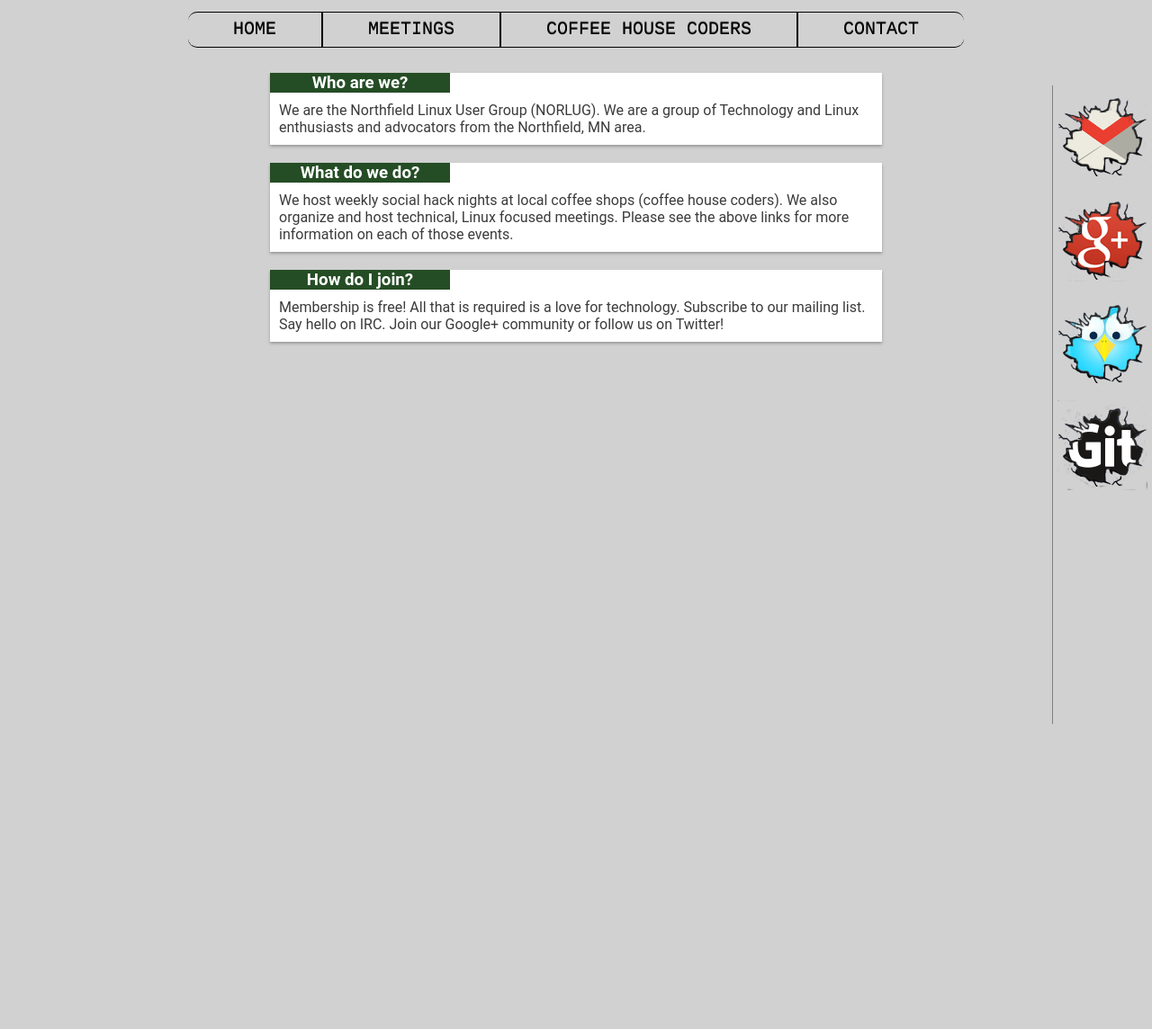
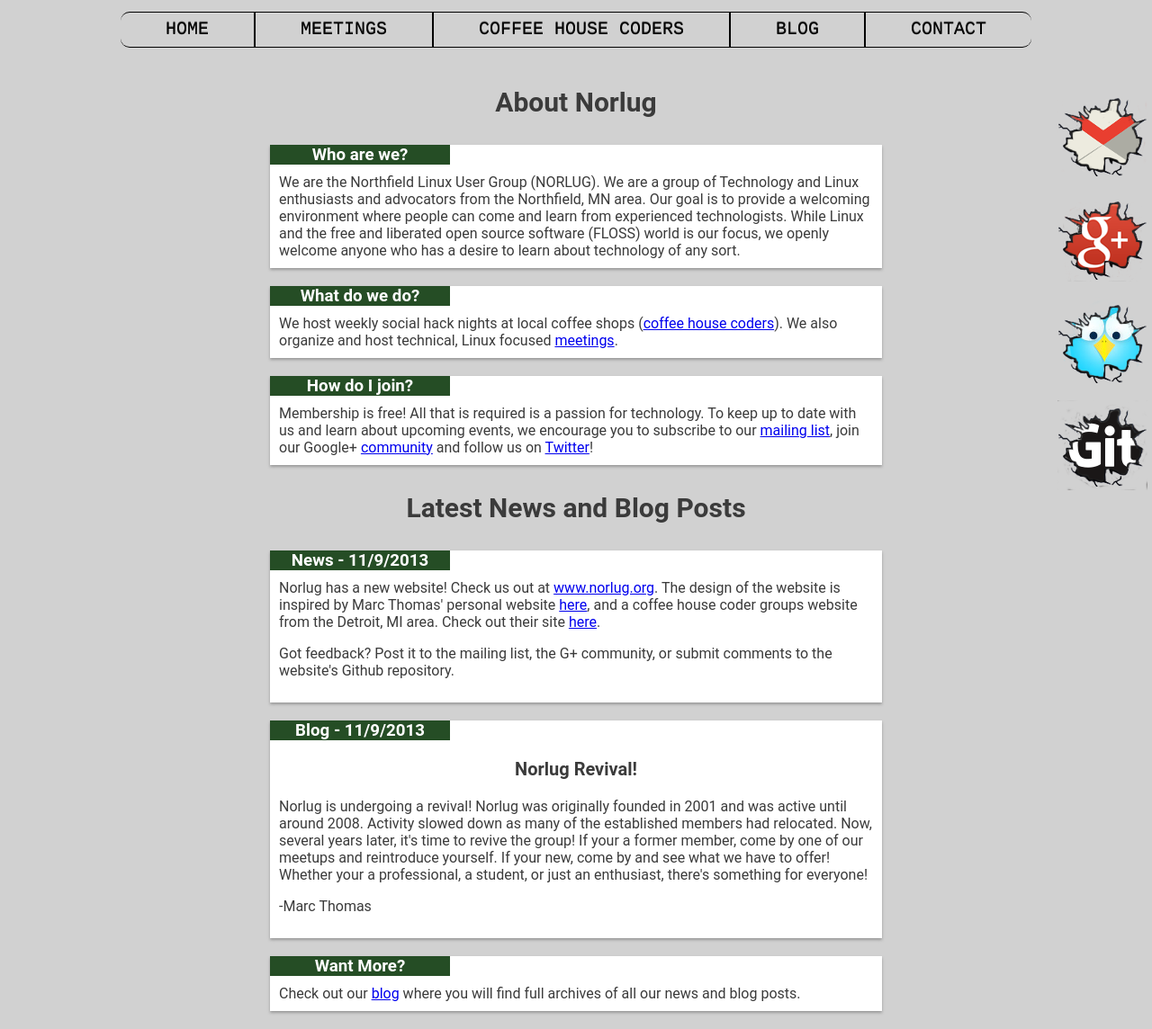
Before and after one commit to norlug/norlug.github.io, a Jekyll site: the page built from index.html, in a window 1280 px wide. Shown: the whole page at 90% size. Built offline with Jekyll 4.4.1, drawn with Linux system fonts in a browser that asks for light colours; before the commit the page ends 900 px from its top, so only the background shows below that.

Commit message:
Updates to UI across the board.

```diff
--- a/_layouts/default.html
+++ b/_layouts/default.html
@@ -2,7 +2,7 @@
 <!DOCTYPE html>
 <html>
     <head>
-    <link rel="shortcut icon" type="image/x-icon" href="/icons/dragonfavicon.ico">
+    <link rel="shortcut icon" type="image/x-icon" href="/icons/favicon.ico">
 	<link rel="stylesheet" href="/css/StyleSheetMain.css">
     <!-- <link rel="stylesheet" href="/css/lightbox.css"/>
     <script src="/js/jquery-1.10.2.min.js"></script>
@@ -19,6 +19,7 @@
             <li><a href="/" title="Home">Home</a></li>
             <li><a href="/meetings" title="Technical">Meetings</a></l1>
             <li><a href="/coffeehousecoders" title="CoffeeHouseCoders">Coffee house Coders</a></l1>
+            <li><a href="/blog" title="blog">Blog</a> </li>
 			<li><a href="/contact" title="Contact">Contact</a></li>
 	    </ul>
     </div>
@@ -32,19 +33,19 @@
                      <aside>
                         <ul class="RightLinks">
                             <li>
-                                <a href="https://groups.google.com/forum/#!forum/norlug" target="_blank">
+                                <a href="/mailinglist" target="_blank">
                                 <img src="/icons/gmailcracked.png" alt="Mailing List" title="Mailing List"/></a>
                             </li>
                             <li>
-                                <a href="https://plus.google.com/communities/110053504606231417660?utm_source=chrome_ntp_icon&amp;utm_medium=chrome_app&amp;utm_campaign=chrome" target="_blank">
+                                <a href="/g+" target="_blank">
                                 <img src="/icons/g+cracked.png" alt="GooglePlus" title="Google+"/></a>
                             </li>
                             <li>
-                                <a href="https://twitter.com/norlug" target="_blank">
+                                <a href="/twitter" target="_blank">
                                 <img src="/icons/twittercracked.png" alt="Twitter" title="Twitter"/></a>
                             </li>
                             <li>
-                                <a href="https://github.com/norlug" target="_blank">
+                                <a href="/github" target="_blank">
                                 <img src="/icons/githubcracked.png" alt="Github" title="Github"/></a>
                             </li>
                         </ul>
--- a/css/StyleSheetMain.css
+++ b/css/StyleSheetMain.css
@@ -119,7 +119,7 @@ header{
 	font-style: normal;
 	float:right;
 	background: none;
-	border-left: 1px solid gray;
+	border-left: 0px solid gray;
 	height: 700px;
 	margin-top: 50px;
 	padding: 5px;
@@ -131,6 +131,11 @@ header{
 	display: block;
 }
 
+.blogTitles{
+	text-align: center;
+	font-size: 20px;
+	font-weight: bold;
+}
 
 /******** End Default Layout Formatting *********/
 
@@ -209,6 +214,21 @@ header{
 }
 
 /***************************************
+*		Other	       */
+
+.welcomePageHeaders{
+	text-align: center;
+	font-weight: bold;
+	font-size: 30px;
+}
+
+.welcomePageBlogTitle{
+	text-align: center;
+	font-weight: bold;
+	font-size: 20px;
+}
+
+/***************************************
 *		Contact Page	       */
 
 .contactList{
--- /dev/null
+++ b/g+/index.html
@@ -0,0 +1,5 @@
+---
+layout: default
+---
+
+<meta HTTP-EQUIV="REFRESH" content="0; url=https://plus.google.com/u/0/communities/110053504606231417660">
--- /dev/null
+++ b/github/index.html
@@ -0,0 +1,5 @@
+---
+layout: default
+---
+
+<meta HTTP-EQUIV="REFRESH" content="0; url=https://github.com/norlug">
--- a/index.html
+++ b/index.html
@@ -2,19 +2,43 @@
 layout: default
 ---
 
-
+<p class="welcomePageHeaders">About Norlug</p>
 <section class="cardLayout">
 	<h3 class="cardHeader"> Who are we? </h3>
-	<p class="cardContent"> We are the Northfield Linux User Group (NORLUG). We are a group of Technology and Linux enthusiasts and advocators from the Northfield, MN area.</p>
+	<p class="cardContent"> We are the Northfield Linux User Group (NORLUG). We are a group of Technology and Linux enthusiasts and advocators from the Northfield, MN area. Our goal is to provide a welcoming environment where people can come and learn from experienced technologists. While Linux and the free and liberated open source software (FLOSS) world is our focus, we openly welcome anyone who has a desire to learn about technology of any sort.</p>
 </section>
 
 <section class="cardLayout">
 	<h3 class="cardHeader"> What do we do? </h3>
-	<p class="cardContent"> We host weekly social hack nights at local coffee shops (coffee house coders). We also organize and host technical, Linux focused meetings. Please see the above links for more information on each of those events.</p>
+	<p class="cardContent"> We host weekly social hack nights at local coffee shops (<a href = "/coffeehousecoders" target="_blank">coffee house coders</a>). We also organize and host technical, Linux focused <a href="/meetings" target ="_blank">meetings</a>.</p>
 </section>
 
 <section class="cardLayout">
 	<h3 class="cardHeader"> How do I join?</h3>
-	<p class="cardContent"> Membership is free! All that is required is a love for technology. Subscribe to our mailing list. Say hello on IRC. Join our Google+ community or follow us on Twitter!
+	<p class="cardContent"> Membership is free! All that is required is a passion for technology. To keep up to date with us and learn about upcoming events, we encourage you to subscribe to our <a href="/mailinglist" target="_blank">mailing list</a>, join our Google+ <a href="/g+" target="_blank">community</a> and follow us on <a href="/twitter" target="_blank">Twitter</a>!
 	</p>
 </section>
+<p class="welcomePageHeaders">Latest News and Blog Posts</p>
+<section class="cardLayout">
+        <h3 class="cardHeader"> News - 11/9/2013 </h3>
+        <p class="cardContent">
+ 	Norlug has a new website! Check us out at <a href="http://www.norlug.org" target="_blank">www.norlug.org</a>. The design of the website is inspired by Marc Thomas' personal website <a href="http://www.mathomaste.ch" target="_blank">here</a>, and a coffee house coder groups website from the Detroit, MI area. Check out their site <a href="http://royaloak.coffeehousecoders.com/"target="_blank">here</a>. </p>
+
+        <p>Got feedback? Post it to the mailing list, the G+ community, or submit comments to the website's Github repository.
+        </p>
+</section>
+
+<section class="cardLayout">
+        <h3 class="cardHeader"> Blog - 11/9/2013</h3>
+        <p class="cardContent">
+                <p class="welcomePageBlogTitle"> Norlug Revival! </p>
+                Norlug is undergoing a revival! Norlug was originally founded in 2001 and was active until around 2008. Activity slowed down as many of the established members had relocated. Now, several years later, it's time to revive the group! If your a former member, come by one of our meetups and reintroduce yourself. If your new, come by and see what we have to offer! Whether your a professional, a student, or just an enthusiast, there's something for everyone!
+        </p>
+        <p> -Marc Thomas </p>
+</section>
+
+<section class="cardLayout">
+        <h3 class="cardHeader"> Want More? </h3>
+        <p class="cardContent"> Check out our <a href="/blog" target="_top">blog</a> where you will find full archives of all our news and blog posts.
+        </p>
+</section>
--- /dev/null
+++ b/mailinglist/index.html
@@ -0,0 +1,5 @@
+---
+layout: default
+---
+
+<meta HTTP-EQUIV="REFRESH" content="0; url=https://groups.google.com/forum/#!forum/norlug">
--- /dev/null
+++ b/twitter/index.html
@@ -0,0 +1,5 @@
+---
+layout: default
+---
+
+<meta HTTP-EQUIV="REFRESH" content="0; url=https://www.twitter.com/norlug">
```
Also changed, not shown: blog/index.html (added, +22 -0 lines), icons/favicon.ico (added), icons/norlug_custom_logo.png (added), 1 other file.
